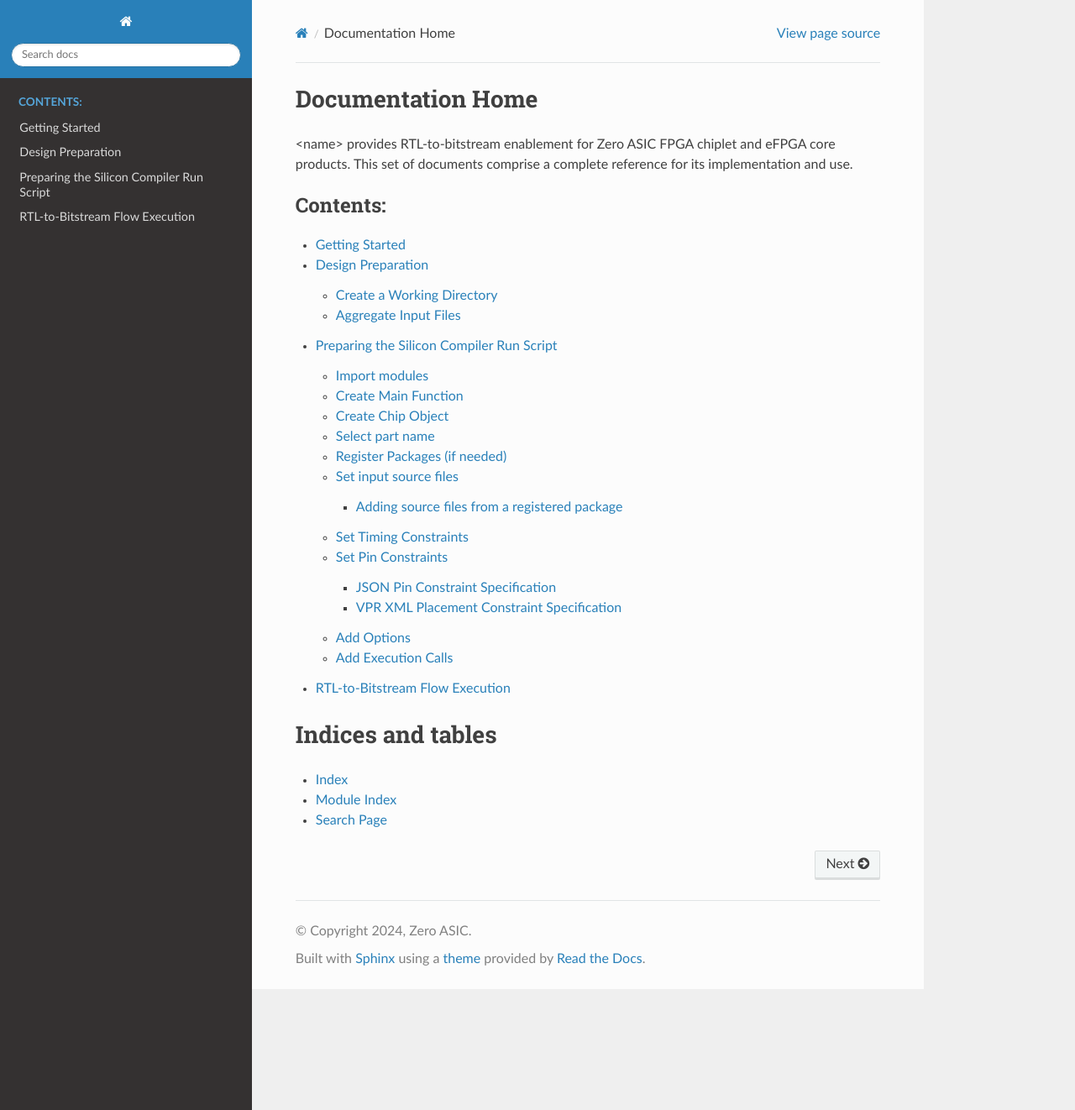
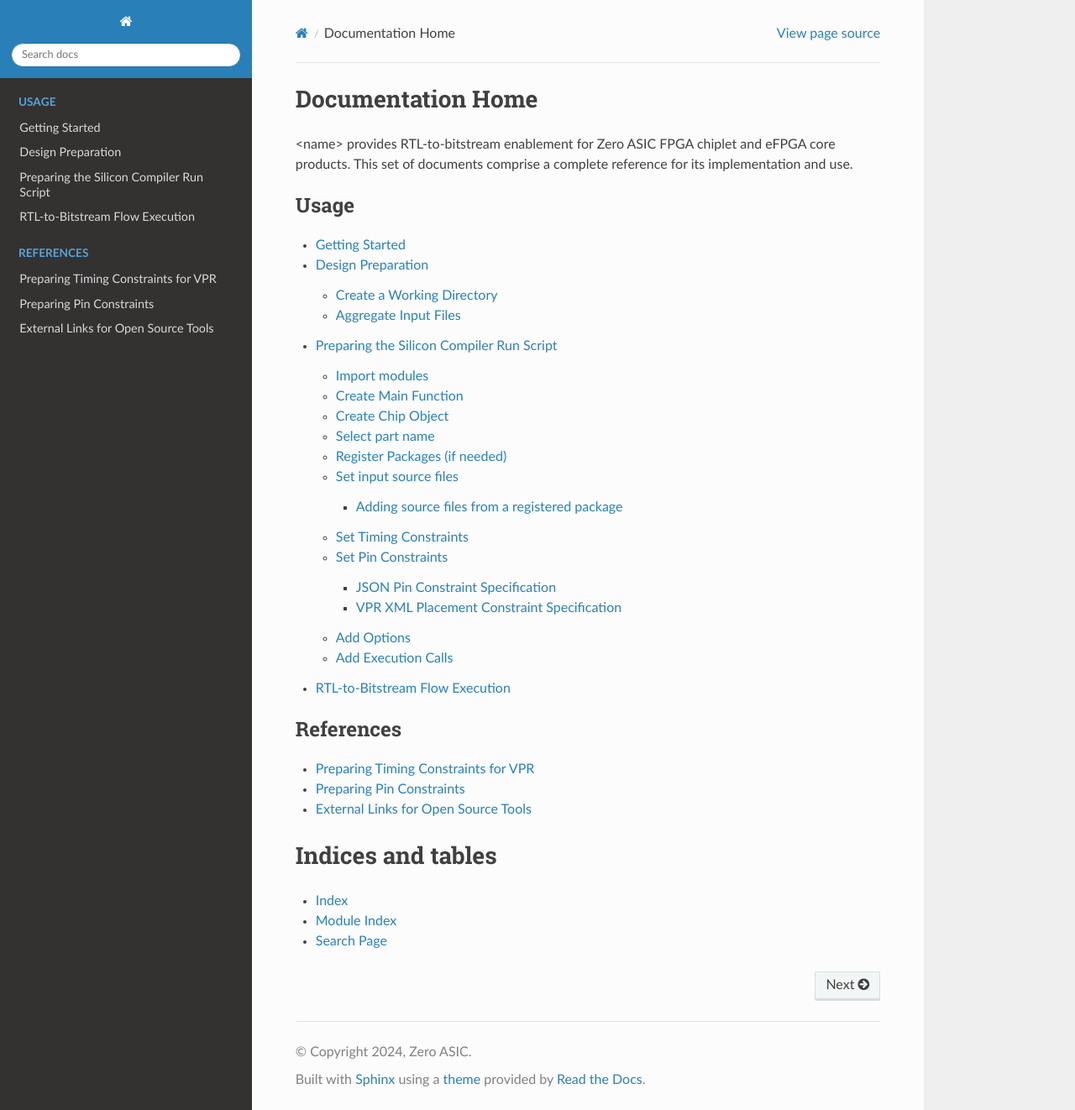
Before and after one commit to zeroasiccorp/logik, a Sphinx documentation site: the page built from docs/source/index.rst, in a window 1280 px wide and 1322 px high. Shown: the whole window at 84% size. Built offline with Sphinx 7.4.7 and the Read the Docs theme 2.0.0, drawn with Linux system fonts in a browser that asks for light colours.

Commit message:
Adjust table of contents to integrate constraints references separately from execution flow pages

```diff
--- a/docs/source/index.rst
+++ b/docs/source/index.rst
@@ -5,12 +5,20 @@ Documentation Home
 
 .. toctree::
     :maxdepth: 3
-    :caption: Contents:
+    :caption: Usage
 
     getting_started
     design_preparation
     sc_preparation
     execution
+
+.. toctree::
+    :maxdepth: 1
+    :caption: References
+
+    timing_constraints
+    pin_constraints
+    external_links
 
 
 Indices and tables
```
